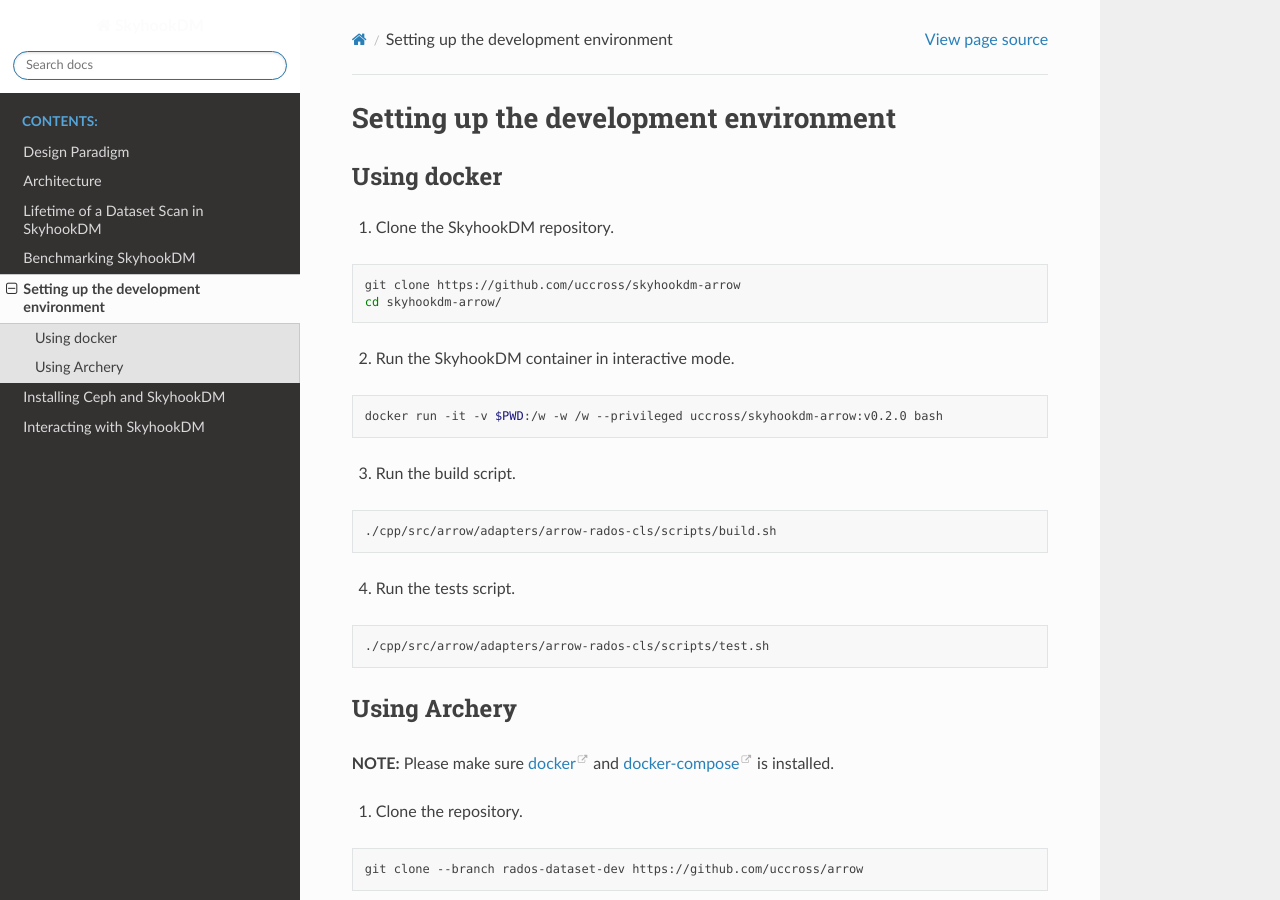
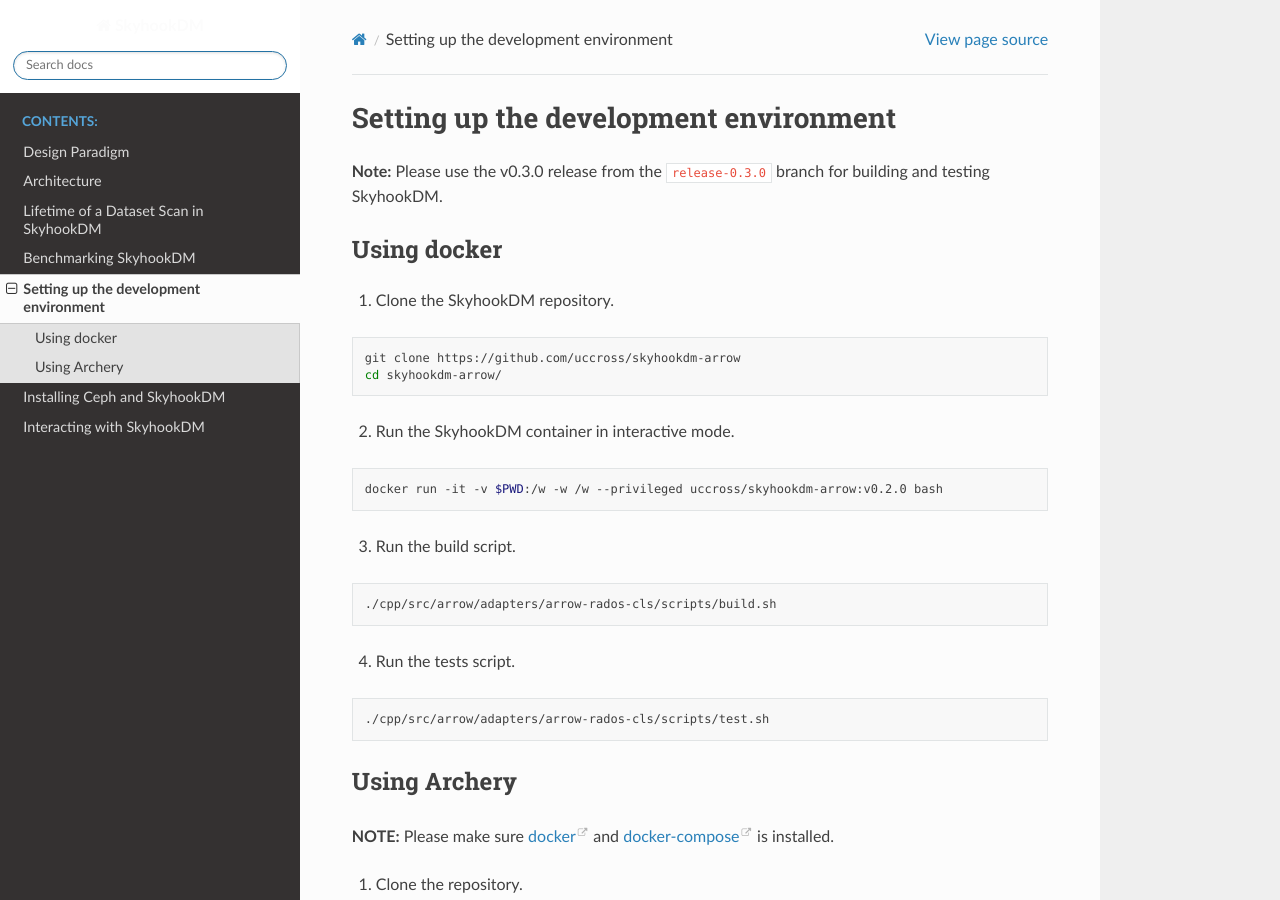
Before and after one commit to uccross/skyhookdm, a Sphinx documentation site: the page built from docs/source/contributing.md, in a window 1280 px wide and 900 px high. Built offline with Sphinx 7.4.7 and the Read the Docs theme 2.0.0, drawn with Linux system fonts in a browser that asks for light colours.

```diff
--- a/docs/source/contributing.md
+++ b/docs/source/contributing.md
@@ -18,6 +18,8 @@
 -->
 
 # Setting up the development environment
+
+**Note:** Please use the v0.3.0 release from the `release-0.3.0` branch for building and testing SkyhookDM.
 
 ## Using docker
 
```
Also changed, not shown: 1 other file.
